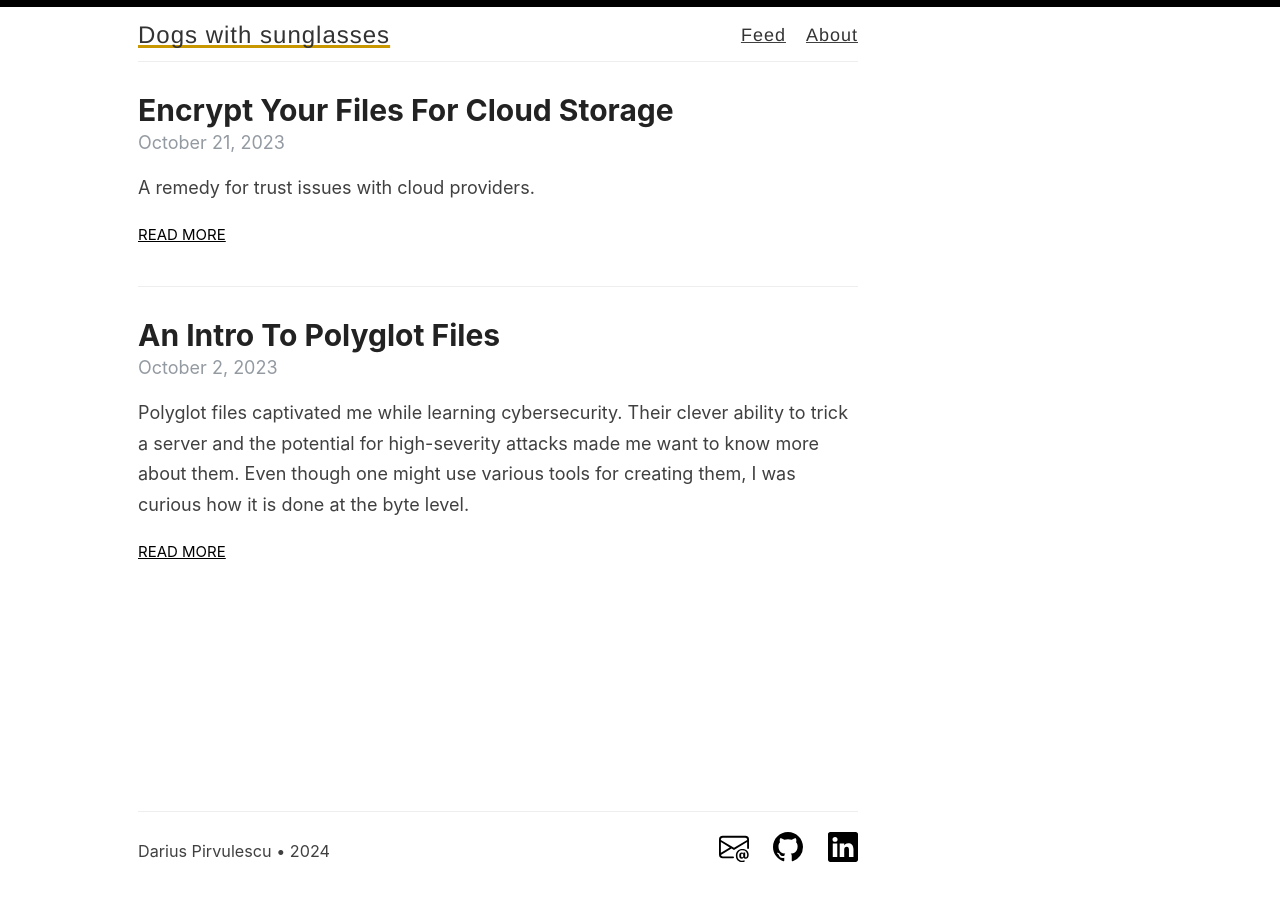
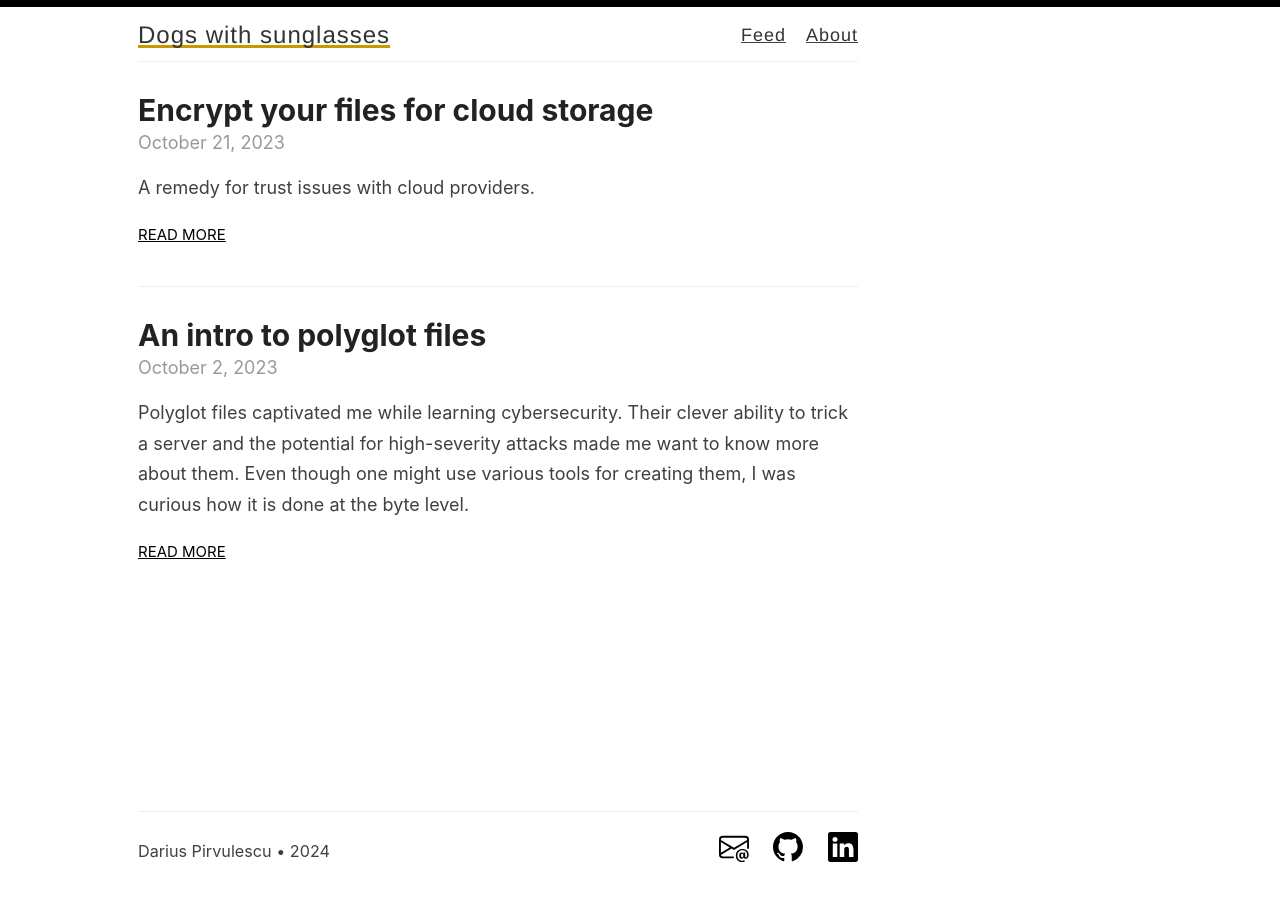
Before and after one commit to panacotar/blog, a Jekyll site: the page built from index.html, in a window 1280 px wide. Built offline with Jekyll 4.4.1, drawn with Linux system fonts in a browser that asks for light colours; the list of posts is cut into pages by our own code.

Commit message:
Change title's capitalization

```diff
--- a/_layouts/post.html
+++ b/_layouts/post.html
@@ -3,7 +3,7 @@
 ---
 
 <article class="post detailed">
-  <h1>{{ page.title }}</h1>
+  <h1>{{ page.title | capitalize }}</h1>
 
   <div>
     <p class="author_title">{{site.author}}  ·  {{ page.date | date: "%B %e, %Y" }}</p>
--- a/index.html
+++ b/index.html
@@ -6,7 +6,7 @@
   {% for post in paginator.posts %}
     <article class="post">
       <a class="link-post" href="{{ site.baseurl }}{{ post.url }}">
-        <h1>{{ post.title }}</h1>
+        <h1>{{ post.title | capitalize }}</h1>
 
         <div>
           <p class="post_date">{{ post.date | date: "%B %e, %Y" }}</p>
```
